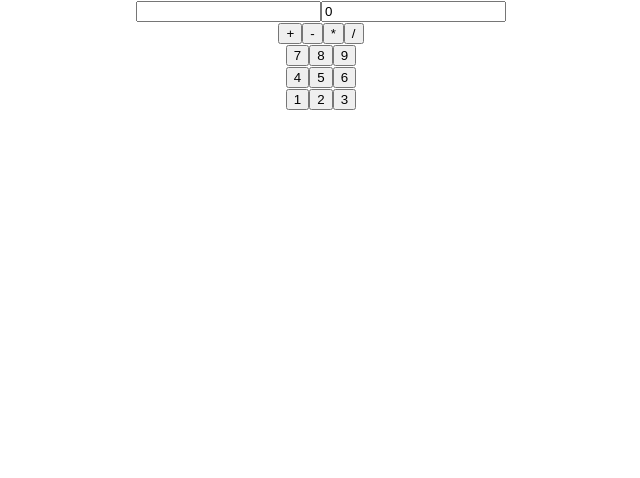
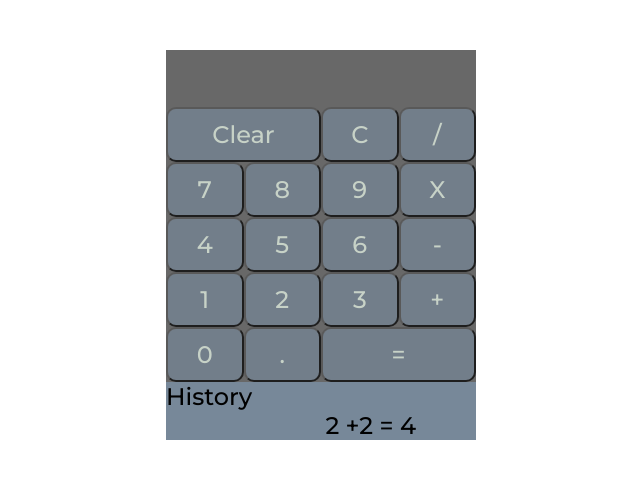
Before and after one commit to Rambo-react/Calc, a React (Create React App) app: page / in a window 1280 px wide. Shown: the top 478 px of the page, without its empty margins (319-959 px from the left). Built offline with nearby package versions, Linux system fonts and the light colour scheme.

Commit message:
need refactoring

```diff
--- a/src/App.css
+++ b/src/App.css
@@ -1,38 +1,88 @@
-.App {
-  text-align: center;
+@import url('https://fonts.googleapis.com/css2?family=Montserrat:wght@500;800&display=swap');
+
+* {
+  font-family: 'Montserrat', sans-serif;
+  font-size: x-large;
 }
 
-.App-logo {
-  height: 40vmin;
-  pointer-events: none;
+body {
+
+
+  align-items: center;
+  font-size: 14px;
+  /* background-color: black; */
 }
 
-@media (prefers-reduced-motion: no-preference) {
-  .App-logo {
-    animation: App-logo-spin infinite 20s linear;
-  }
+.App {
+  margin-top: 50px;
+  display: grid;
+  align-items: center;
+  justify-content: center;
+  grid-row: 2;
 }
 
-.App-header {
-  background-color: #282c34;
-  min-height: 100vh;
-  display: flex;
-  flex-direction: column;
-  align-items: center;
-  justify-content: center;
-  font-size: calc(10px + 2vmin);
-  color: white;
+/* ====================================  CALC */
+.calculator {
+  width: 310px;
+  background-color: rgb(104, 104, 104);
 }
 
-.App-link {
-  color: #61dafb;
+.keyboard {
+  display:grid;
+  grid-template-columns: repeat(4, 1fr); /*1fr 1fr 1fr 1fr */
+  grid-auto-rows: minmax(55px , auto);
 }
 
-@keyframes App-logo-spin {
-  from {
-    transform: rotate(0deg);
-  }
-  to {
-    transform: rotate(360deg);
-  }
+input {
+  height: 55px;
+  border: 0px;
+    color: lightyellow;
+    background-color:  rgb(104, 104, 104);
+    text-align: right;
+    letter-spacing: 1px;
 }
+
+button {
+  border-radius: 10px;
+  background-color: lightslategrey;
+  color: honeydew;
+  cursor: pointer;
+  opacity: 0.7;
+}
+
+#clear {
+  grid-column: 1/3;
+  grid-row: 1;
+}
+
+#equal {
+  grid-column: 3/5;
+  grid-row: 5;
+}
+
+button:hover {
+  opacity: 1;
+}
+
+/* ====================================  HISTORY */
+.history {
+  width: 250px;
+
+  text-align: right;
+  display:grid;
+}
+.historyBlock{
+  background-color: lightslategrey;
+}
+
+/* .historyElement {
+
+} */
+
+input:focus,
+input:active,
+button:focus,
+button:active {
+  outline:none;
+
+}
--- a/src/App.js
+++ b/src/App.js
@@ -1,111 +1,84 @@
 
-import React from 'react';
+import React, { useState } from 'react';
 import './App.css';
-import DivideButton from './components/DivideButton';
-import MinusButton from './components/MinusButton';
-import MultiplyButton from './components/MultiplyButton';
-import NumberButton from './components/NumberButton';
-import PlusButton from './components/PlusButton';
+// import DivideButton from './components/DivideButton';
+// import MinusButton from './components/MinusButton';
+// import MultiplyButton from './components/MultiplyButton';
+// import NumberButton from './components/NumberButton';
+// import PlusButton from './components/PlusButton';
 
-class App extends React.Component {
+const App = () => {
 
-  state = {
-    history: [],
-    resultNow: 0,
-    lastSymbolOperator: false,
-    predValue: null,
-    operators: ['+', '-', '*', '/']
+  const [result, setResult] = useState("");
+
+  const handleClick = (e) => {
+    //условия
+    setResult( result.concat( e.target.innerHTML));
+
   }
 
-  clickNumberButton = (e) => {
-    console.log('num')
-    this.setState({
-      ...this.state,
-      resultNow: this.state.resultNow === 0 ?
-       e.currentTarget.innerText : this.state.resultNow + e.currentTarget.innerText,
-       lastSymbolOperator: false
-    })
+  const clear = () => {
+    setResult("");
   }
 
-  EqualMath = (stringMath, separator) => {
-    debugger
-    let [firstVal, lastVal] = stringMath.split(separator);
-    return `${Number(firstVal)} ${separator} ${Number(lastVal)}`
+  const backspace = () => {
+    setResult(result.slice(0, -1)); // result.slice(0, result.length -1)
   }
 
-  clickPlusButton = (e) => {
-    //если в строке есть оператор, то выполняем вычисление
-    debugger
-    console.log('+')
-
-    //если последний символ не оператор, и строка содержит оператор, но сейчас нажали на оператор, то вычисляем результат
-    if ((!this.state.lastSymbolOperator) && (this.state.resultNow.includes('')))  {
-
-    } else {
-
-    }
-
-    this.setState({
-      ...this.state,
-      predValue: this.state.resultNow,
-      lastSymbolOperator: true,
-      resultNow: this.state.resultNow + "+"
-
-    })
-
+  const calculate = () => {
+    setResult(eval(result).toString());
   }
 
 
 
+  return (
+    <div className="App">
 
-  render() {
-    return (
-      <div className="App">
+      <div className="calculator">
 
-        <Calculator clickPlusButton={this.clickPlusButton} clickNumberButton={this.clickNumberButton}  resultNow={this.state.resultNow} />
+
+          <input value={result} />
+
+
+        <div className="keyboard">
+          <button onClick={clear} className="buttonNum" id="clear">Clear</button>
+          <button onClick={backspace} className="buttonNum" id="backspace">C</button>
+          <button onClick={handleClick} className="buttonNum">/</button>
+          <button onClick={handleClick} className="buttonNum">7</button>
+          <button onClick={handleClick} className="buttonNum">8</button>
+          <button onClick={handleClick} className="buttonNum">9</button>
+          <button onClick={handleClick} className="buttonNum">X</button>
+          <button onClick={handleClick} className="buttonNum">4</button>
+          <button onClick={handleClick} className="buttonNum">5</button>
+          <button onClick={handleClick} className="buttonNum">6</button>
+          <button onClick={handleClick} className="buttonNum">-</button>
+          <button onClick={handleClick} className="buttonNum">1</button>
+          <button onClick={handleClick} className="buttonNum">2</button>
+          <button onClick={handleClick} className="buttonNum">3</button>
+          <button onClick={handleClick} className="buttonNum">+</button>
+          <button onClick={handleClick} className="buttonNum">0</button>
+          <button onClick={handleClick} className="buttonNum">.</button>
+          <button onClick={calculate} className="buttonNum" id="equal">=</button>
+        </div>
+
 
       </div>
-    )
-  }
+      <div className="historyBlock">
+      <div>History</div>
+      <div className="history">
+
+       <div className="historyElement">2 +2 = 4</div>
+      </div>
+
+      </div>
+
+    </div>
+  )
 
 }
 
 
 
-const Calculator = (props) => {
-
-  return (
-    <div>
-
-      <div>
-        <input />
-        <input placeholder='0' value={props.resultNow} readOnly={true} />
-      </div>
-      <div>
-        <PlusButton clickPlusButton= {props.clickPlusButton}/>
-        <MinusButton />
-        <MultiplyButton />
-        <DivideButton />
-      </div>
-      <div>
-        <NumberButton clickNumberButton={props.clickNumberButton} num={7} />
-        <NumberButton clickNumberButton={props.clickNumberButton} num={8} />
-        <NumberButton clickNumberButton={props.clickNumberButton} num={9} />
-      </div>
-      <div>
-        <NumberButton clickNumberButton={props.clickNumberButton} num={4} />
-        <NumberButton clickNumberButton={props.clickNumberButton} num={5} />
-        <NumberButton clickNumberButton={props.clickNumberButton} num={6} />
-      </div>
-      <div>
-        <NumberButton clickNumberButton={props.clickNumberButton} num={1} />
-        <NumberButton clickNumberButton={props.clickNumberButton} num={2} />
-        <NumberButton clickNumberButton={props.clickNumberButton} num={3} />
-      </div>
-
-    </div>
-  )
-}
 
 
 
```
Also changed, not shown: src/App copy.js (added, +109 -0 lines).
